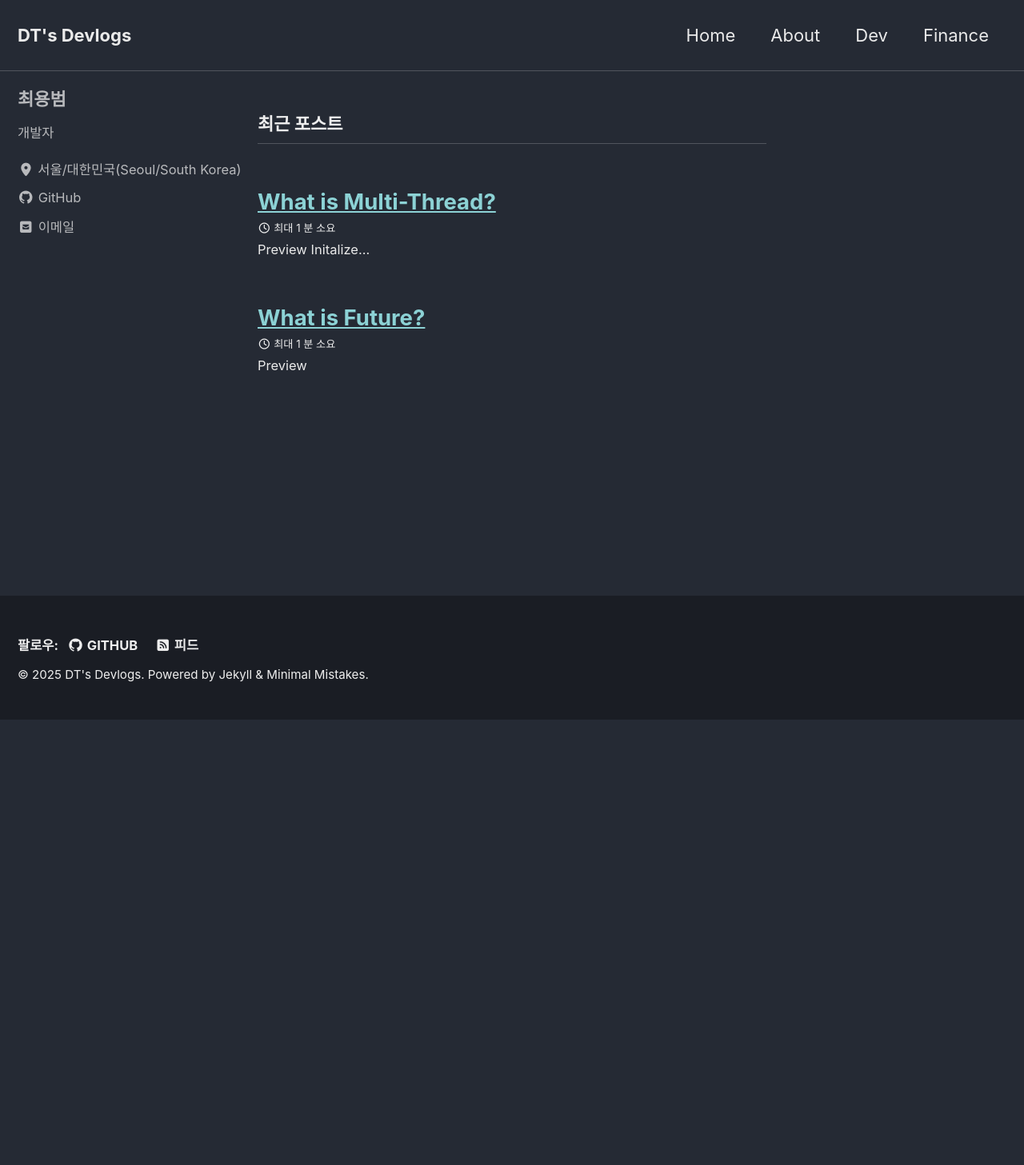
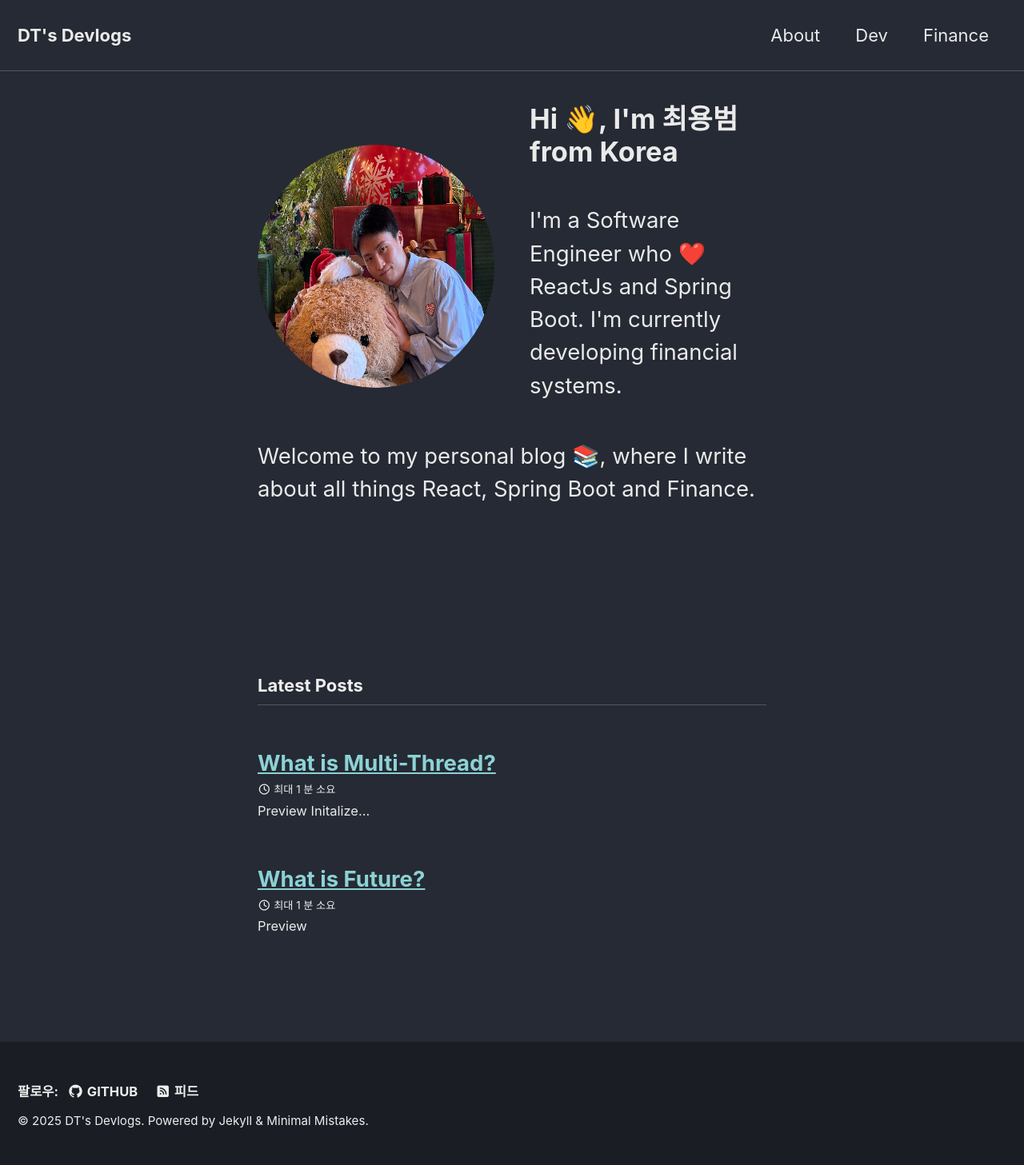
Before and after one commit to drache0311/drache0311.github.io, a Jekyll site: the page built from index.html, in a window 1280 px wide. Shown: the whole page at 80% size. Built offline with Jekyll 4.4.1, drawn with Linux system fonts in a browser that asks for light colours; cached includes are drawn as plain includes; the list of posts is cut into pages by our own code; before the commit the page ends 900 px from its top, so only the background shows below that.

Commit message:
2025-02-16:

```diff
--- a/_config.yml
+++ b/_config.yml
@@ -24,7 +24,7 @@ subtitle                 : # site tagline that appears below site title in masth
 name                     : "최용범"
 description              : "개발 & 자본시장 blog"
 url                      : "https://drache0311.github.io"
-baseurl                  : # the subpath of your site, e.g. "/blog"
+baseurl                  : "/"
 repository               : "drache0311/drache0311.github.io"
 teaser                   : # path of fallback teaser image, e.g. "/assets/images/500x300.png"
 logo                     : # path of logo image to display in the masthead, e.g. "/assets/images/88x88.png"
--- a/_data/navigation.yml
+++ b/_data/navigation.yml
@@ -1,7 +1,5 @@
 # main links
 main:
-  - title: "Home"
-    url: https://drache0311.github.io/
   - title: "About"
     url: https://drache0311.github.io/about/
   - title: "Dev"
--- a/_layouts/home.html
+++ b/_layouts/home.html
@@ -4,17 +4,11 @@ layout: archive
 
 {{ content }}
 
-<h3 class="archive__subtitle">{{ site.data.ui-text[site.locale].recent_posts | default: "Recent Posts" }}</h3>
+<h3 class="archive__subtitle">Latest Posts</h3>
 
-{% if paginator %}
-  {% assign posts = paginator.posts %}
-{% else %}
-  {% assign posts = site.posts %}
-{% endif %}
+{% assign posts = site.posts %}
 
 {% assign entries_layout = page.entries_layout | default: 'list' %}
 <div class="entries-{{ entries_layout }}">
   {% include documents-collection.html entries=posts type=entries_layout %}
 </div>
-
-{% include paginator.html %}
--- a/index.html
+++ b/index.html
@@ -1,4 +1,19 @@
 ---
 layout: home
-author_profile: true
+author_profile: false
 ---
+
+<div style="display: flex; flex-direction: column; box-sizing: border-box; margin-bottom: 8rem;">
+  <div style="display: grid;max-width: 50rem;gap: 2rem;place-items: center flex-start;box-sizing: border-box;grid-template-columns: repeat(2, 1fr);">
+    <img src="/static/images/profile.jpeg" alt="DT" style="border-radius: 50%; width: 304px; height: 304px"/>
+    <div style="display: flex; flex-direction: column; max-width: 25rem;">
+      <h1> Hi 👋, I'm 최용범 from Korea </h1>
+      <p style="font-size: 1.25rem;">
+        I'm a Software Engineer who ❤️ ReactJs and Spring Boot. I'm currently developing financial systems.
+      </p>
+    </div>
+  </div>
+  <p style="font-size: 1.25rem; margin-top: 0.5rem;">
+    Welcome to my personal blog 📚, where I write about all things React, Spring Boot and Finance.
+  </p>
+</div>
```
Also changed, not shown: _pages/Dev.md (+1 -1 lines), _pages/Finance.md (+1 -1 lines), static/images/profile.jpeg (added).
